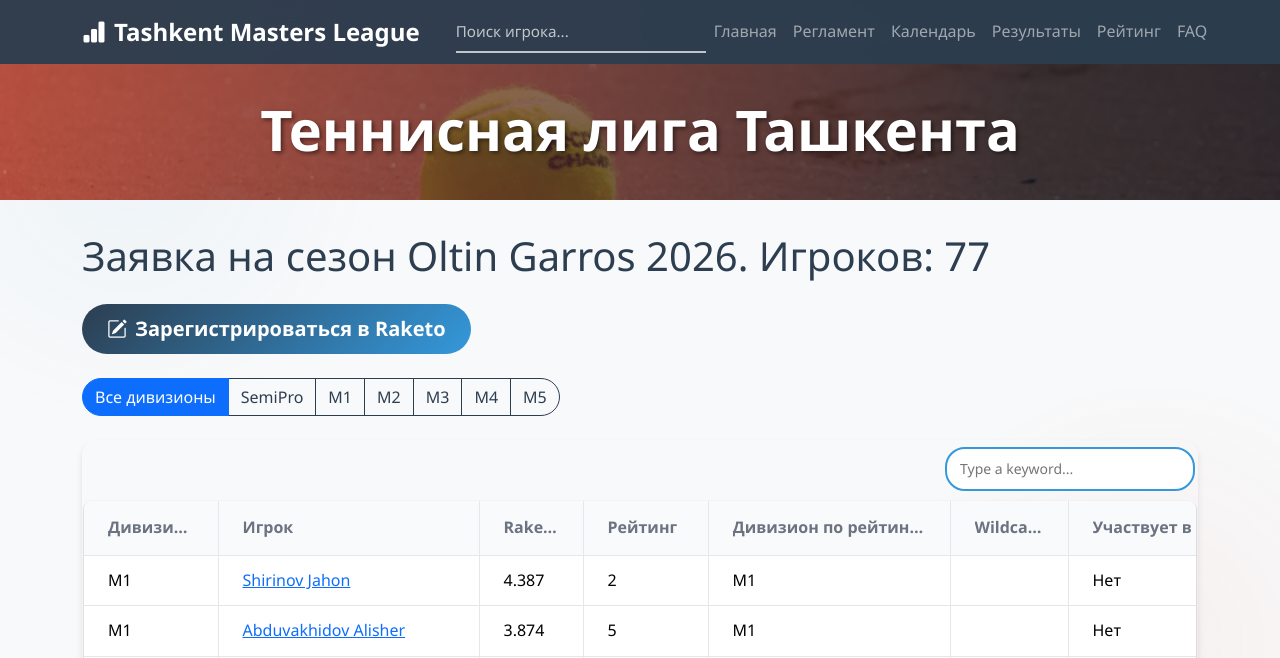
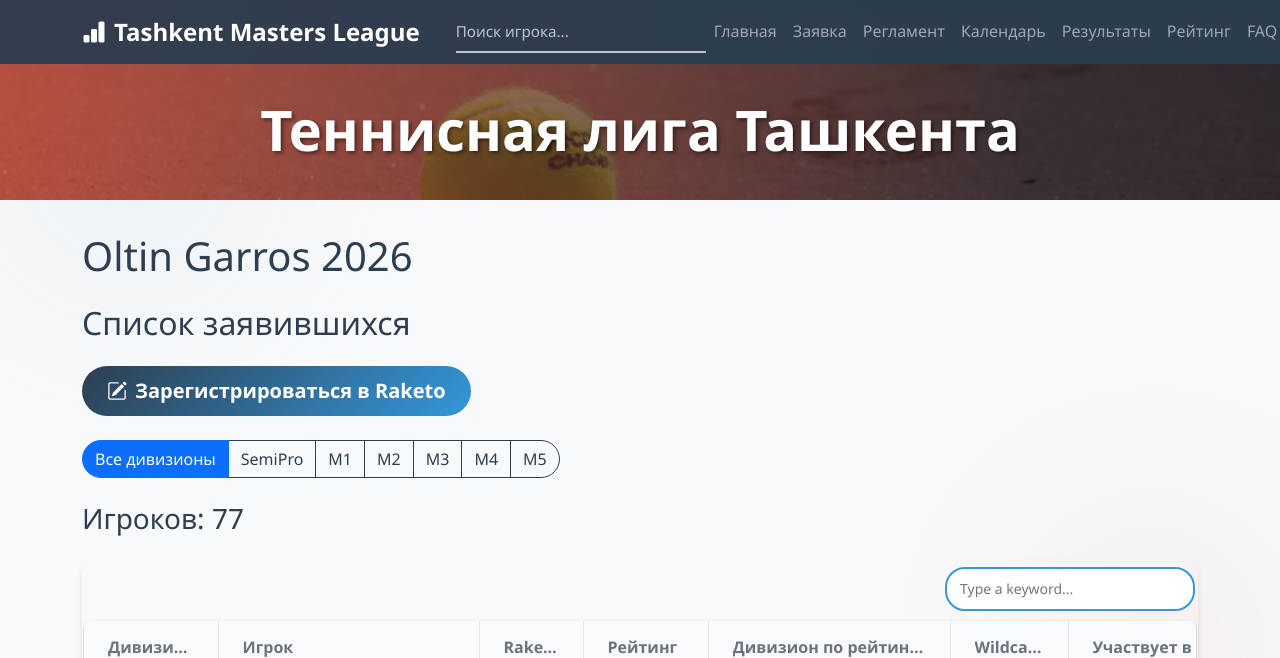
Before and after one commit to gozik/masters-league, a Flask app: page /application in a window 1280 px wide. Shown: the top 658 px of the page. Run offline with Flask 3, Linux system fonts and the light colour scheme; data comes from the database, SQL or seed files in the repository; parts of the project's set-up code (start-up, migrations or seed data) failed here and were passed over; some libraries are stand-ins or nearby versions.

Commit message:
Add application to top menu, cosmetic improvements of application template

```diff
--- a/templates/application.html
+++ b/templates/application.html
@@ -18,7 +18,10 @@
 {% endblock %}
 
 {% block content %}
-<h1 class="mb-4">Заявка на сезон Oltin Garros 2026. Игроков: {% if division_name %} {{ selected_player_count }} из {% endif %} {{ count }}</h1>
+<h1 class="mb-4">Oltin Garros 2026</h1>
+<h2 class="mb-4">Список заявившихся</h2>
+
+
 
 <div class="mb-4">
     <a href="{{season_ref}}" class="btn btn-primary btn-lg me-md-3">
@@ -43,6 +46,8 @@
         {% endfor %}
     </div>
 </div>
+
+<h3 class="mb-4">Игроков: {% if division_name %} {{ selected_player_count }} из {% endif %} {{ count }}</h3>
 
 <div>
     <ul>
--- a/templates/base.html
+++ b/templates/base.html
@@ -66,6 +66,9 @@
                                 <a class="nav-link" href="/">Главная</a>
                             </li>
                             <li class="nav-item">
+                                <a class="nav-link" href="/application">Заявка</a>
+                            </li>
+                            <li class="nav-item">
                                 <a class="nav-link" href="/regulations">Регламент</a>
                             </li>
                             <li class="nav-item">
```
